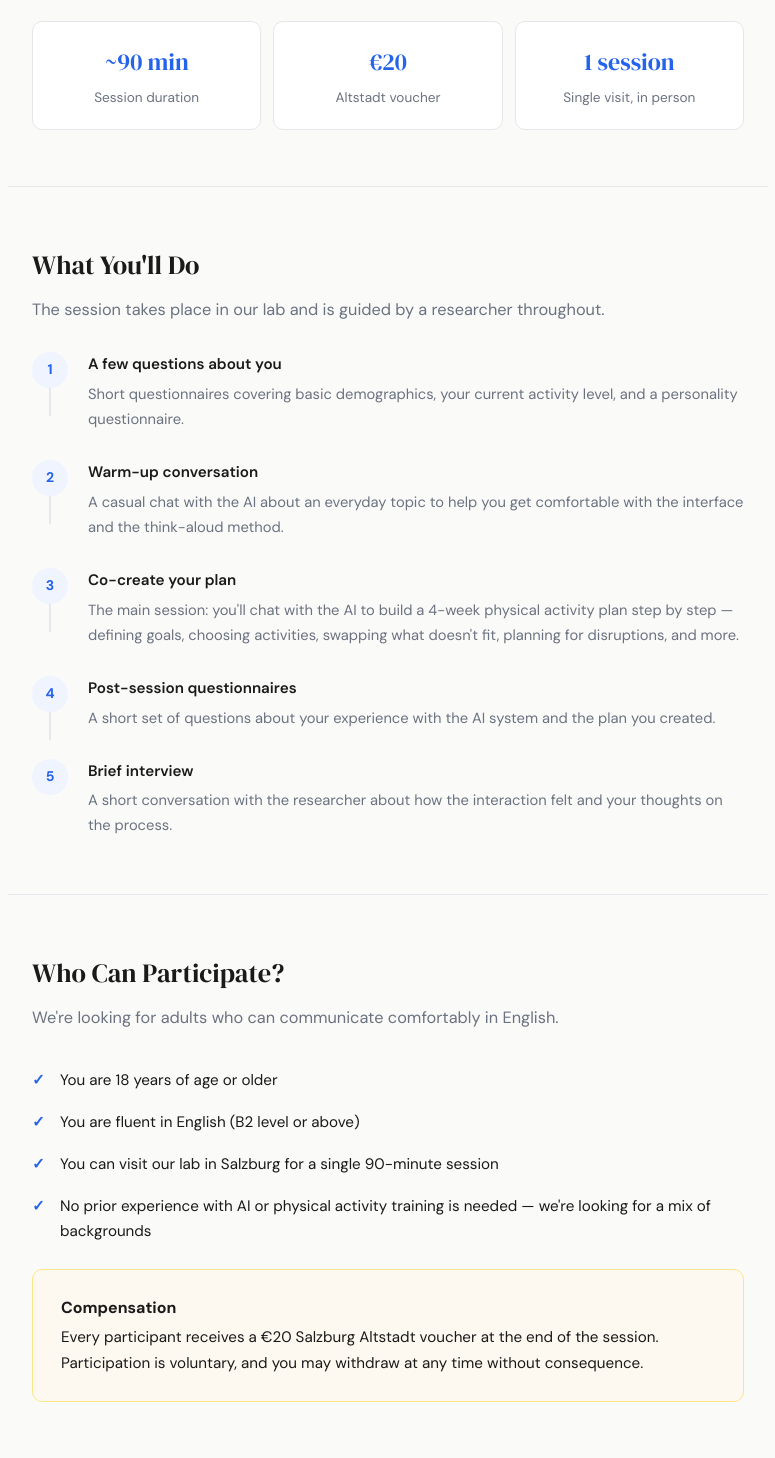
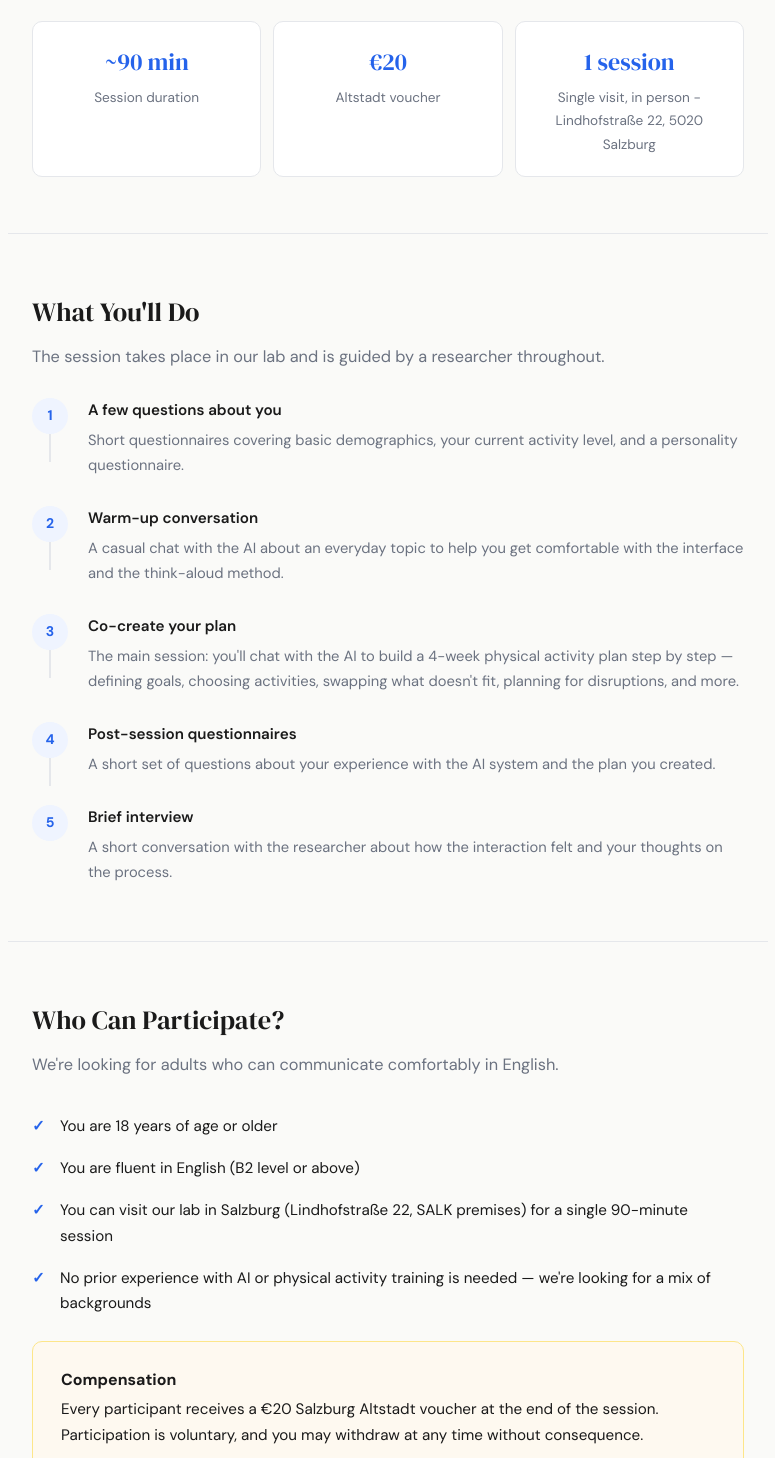
Before and after one commit to DPHofer-HAII/Physical-Activity-Plan-Making-Study.github.io, a plain HTML site: page index.html in a window 1280 px wide. Shown: the part 1073-2531 px from the top of the page, without its empty margins (252-1027 px from the left). Drawn offline with Linux system fonts and the light colour scheme.

Commit message:
Update location details in index.html

```diff
--- a/index.html
+++ b/index.html
@@ -487,7 +487,7 @@
       </div>
       <div class="fact-item">
         <div class="fact-value">1 session</div>
-        <div class="fact-label">Single visit, in person</div>
+        <div class="fact-label">Single visit, in person - Lindhofstraße 22, 5020 Salzburg</div>
       </div>
     </div>
   </section>
@@ -544,7 +544,7 @@
     <ul class="check-list">
       <li>You are 18 years of age or older</li>
       <li>You are fluent in English (B2 level or above)</li>
-      <li>You can visit our lab in Salzburg for a single 90-minute session</li>
+      <li>You can visit our lab in Salzburg (Lindhofstraße 22, SALK premises) for a single 90-minute session</li>
       <li>No prior experience with AI or physical activity training is needed — we're looking for a mix of backgrounds</li>
     </ul>
 
```
